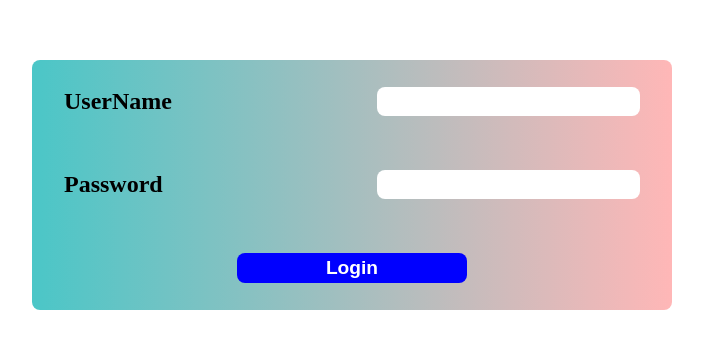
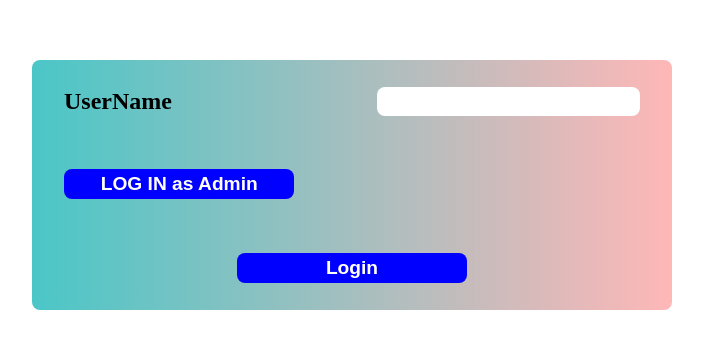
Before and after one commit to Apurba-Kumar-Ghosh/AirlineReservationSystem, an Angular app: page / in a window 1280 px wide. Shown: the part 215-564 px from the top of the page, without its empty margins (288-991 px from the left). Built offline with nearby package versions, Linux system fonts and the light colour scheme.

Commit message:
showing password field only to admin users

```diff
--- a/src/app/Components/login-page/login-page.component.html
+++ b/src/app/Components/login-page/login-page.component.html
@@ -8,9 +8,13 @@
         name="userName"
         type="text"
         [(ngModel)]="userName"
+        required
       />
     </div>
-    <div class="input-container">
+    <div class="input-container" *ngIf="!isAdmin">
+      <button class="btn" (click)="showPasswordField()">LOG IN as Admin</button>
+    </div>
+    <div class="input-container" *ngIf="isAdmin">
       <label class="label" for="password">Password</label>
       <input
         class="input"
--- a/src/app/Components/login-page/login-page.component.ts
+++ b/src/app/Components/login-page/login-page.component.ts
@@ -10,15 +10,21 @@ import { ActivatedRoute, Router } from '@angular/router';
 export class LoginPageComponent implements OnInit {
   public userName: string;
   public password: string;
+  public isAdmin: boolean;
   constructor(private router: Router, private route: ActivatedRoute) {
     this.userName = '';
     this.password = '';
+    this.isAdmin = false;
   }
   onSubmit(form: NgForm): void {
+    sessionStorage.setItem('UserName', this.userName);
     this.router.navigate(['home'], { relativeTo: this.route });
     console.log(
       'formdata: Name : ' + this.userName + ' password: ' + this.password
     );
   }
+  showPasswordField() {
+    this.isAdmin = !this.isAdmin;
+  }
   ngOnInit(): void {}
 }
```
